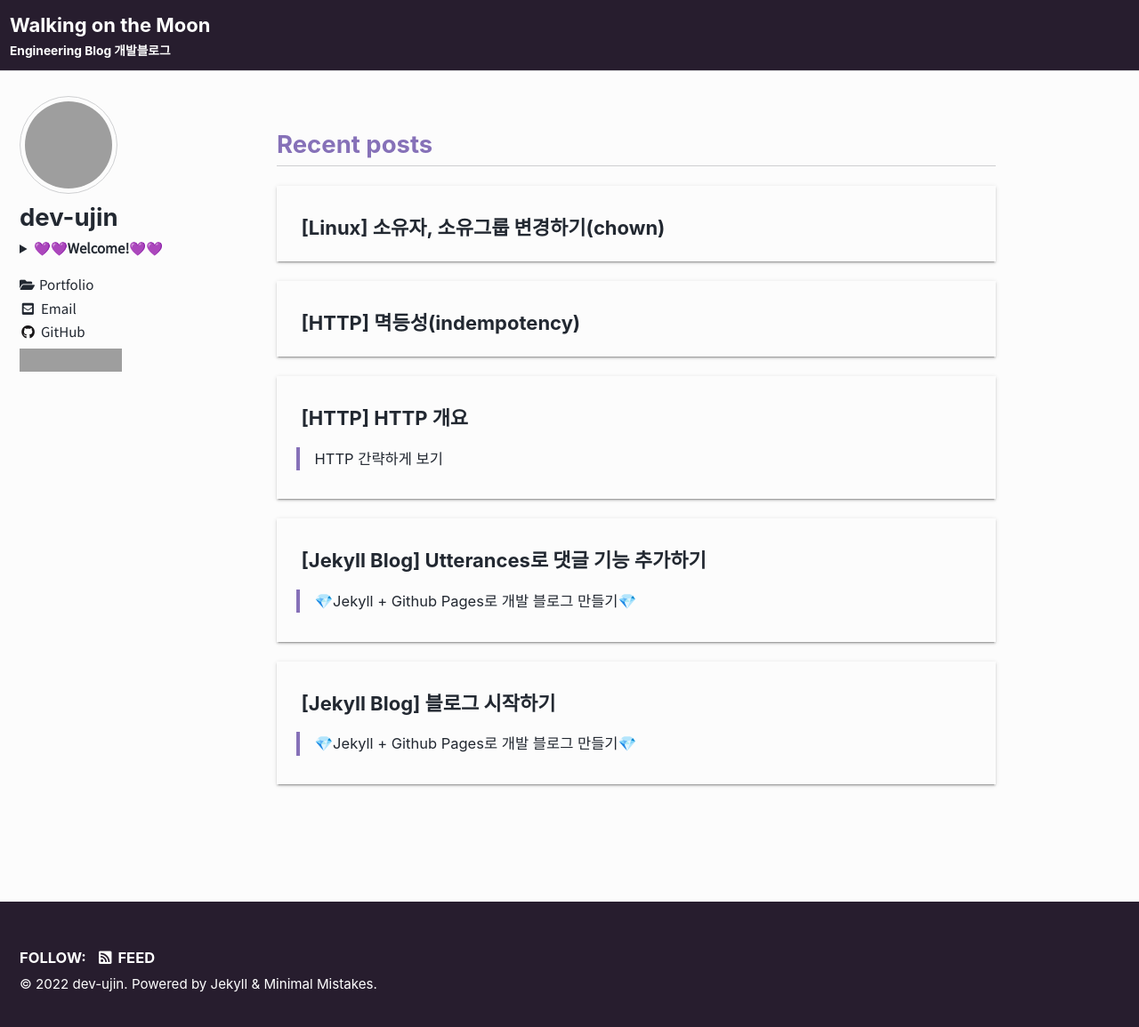
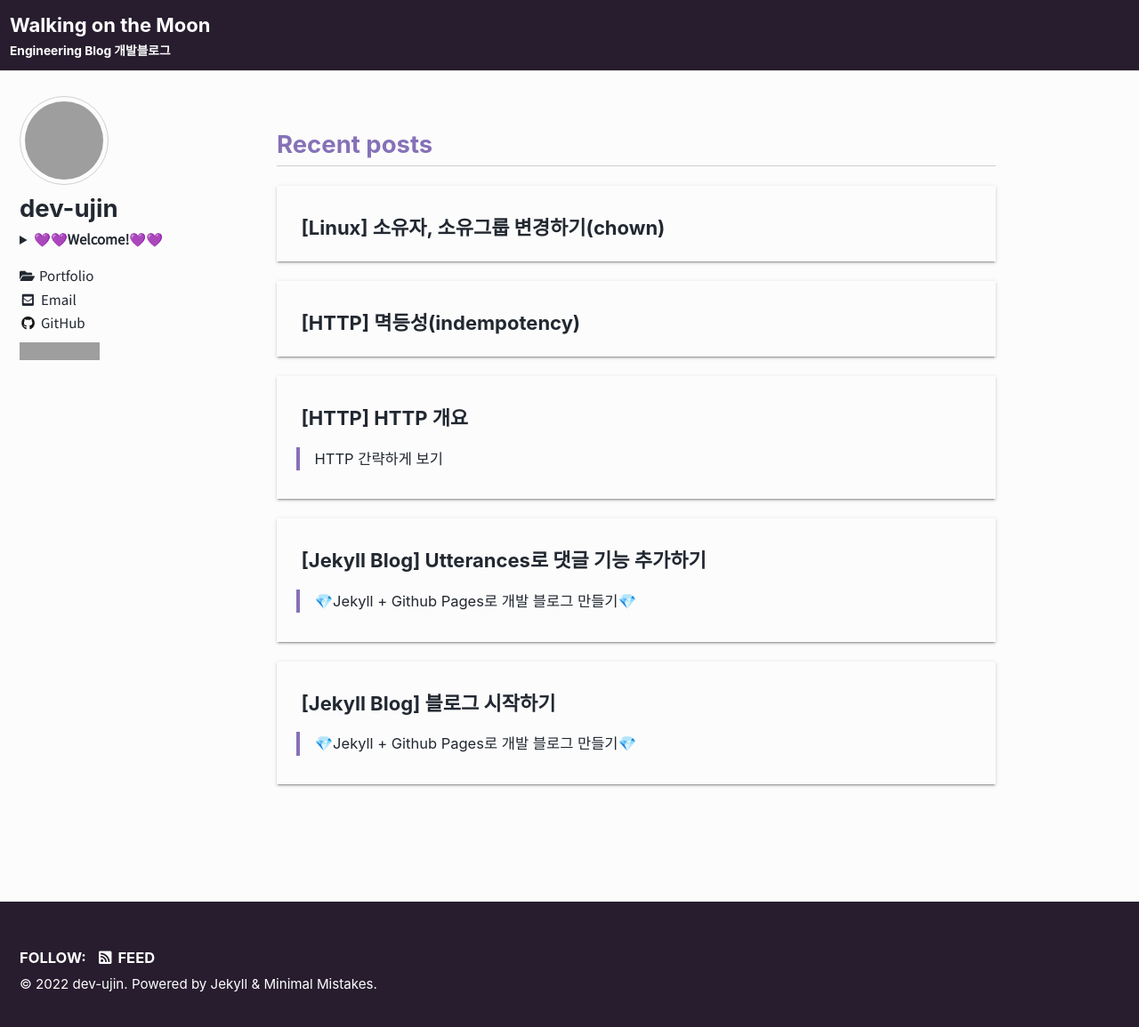
Before and after one commit to devyoujin/devyoujin.github.io, a Jekyll site: the page built from index.markdown, in a window 1280 px wide and 1164 px high. Shown: the top 1155 px of the window at 89% size. Built offline with Jekyll 4.4.1, drawn with Linux system fonts in a browser that asks for light colours; cached includes are drawn as plain includes; some web fonts are replaced; the list of posts is cut into pages by our own code; grey boxes are pictures that could not be loaded.

Commit message:
feat: change css in sidebar

```diff
--- a/_includes/author-profile.html
+++ b/_includes/author-profile.html
@@ -20,8 +20,9 @@
         {{ author.bio | markdownify }}
       </div>
     {% endif %}
+
   </div>
-
+ <div style="display: table-cell;">
   <div class="author__urls-wrapper">
     <button class="btn btn--inverse">{{ site.data.ui-text[site.locale].follow_label | remove: ":" | default: "Follow" }}</button>
     <ul class="author__urls social-icons">
@@ -240,8 +241,10 @@
       {% endif %}
 
       {% include author-profile-custom-links.html %}
-
-      <img style="width: 45%;" src="https://hits.seeyoufarm.com/api/count/incr/badge.svg?url=https%3A%2F%2Fdev-ujin.github.io&count_bg=%238671B8&title_bg=%23271D2E&icon=&icon_color=%23E7E7E7&title=visitors&edge_flat=false"/>
     </ul>
-  </div>
-</div>
+    </div>
+    <div style="display: block; min-width: 80px;">
+      <img src="https://hits.seeyoufarm.com/api/count/incr/badge.svg?url=https%3A%2F%2Fdev-ujin.github.io&count_bg=%238671B8&title_bg=%23271D2E&icon=&icon_color=%23E7E7E7&title=visitors&edge_flat=false"/>
+    </div>
+    </div>
+    </div>
--- a/_sass/minimal-mistakes/_sidebar.scss
+++ b/_sass/minimal-mistakes/_sidebar.scss
@@ -64,7 +64,6 @@
   }
 
   img {
-    width: 100%;
 
     &.emoji {
       width: 20px;
@@ -138,10 +137,10 @@
   }
 
   img {
-    max-width: 110px;
     border-radius: 50%;
 
-    @include breakpoint($large) {
+    @include breakpoint(520px) {
+      max-width: 100px;
       padding: 5px;
       border: 1px solid $border-color;
     }
@@ -154,6 +153,10 @@
   padding-left: 15px;
   padding-right: 25px;
   line-height: 1;
+
+  @include breakpoint(520px) {
+    width: 750px;
+  }
 
   @include breakpoint($large) {
     display: block;
@@ -199,8 +202,8 @@
 
 .author__urls-wrapper {
   position: relative;
-  display: table-cell;
-  vertical-align: middle;
+  display: block;
+  //vertical-align: middle;
   font-family: $sans-serif;
   z-index: 20;
   cursor: pointer;
@@ -228,7 +231,7 @@
   button {
     position: relative;
     margin-bottom: 0;
-
+    float: right;
     &:before {
       @supports (pointer-events: none) {
         content: '';
```
